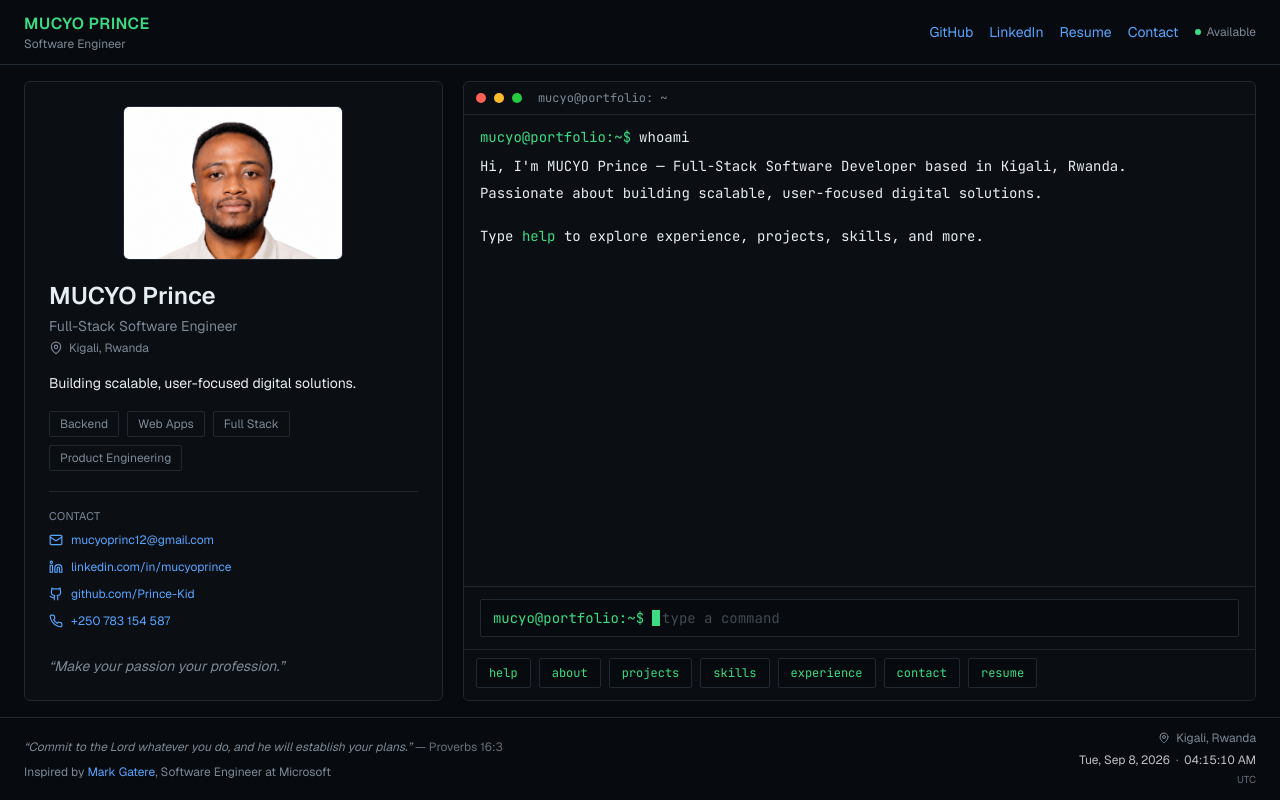
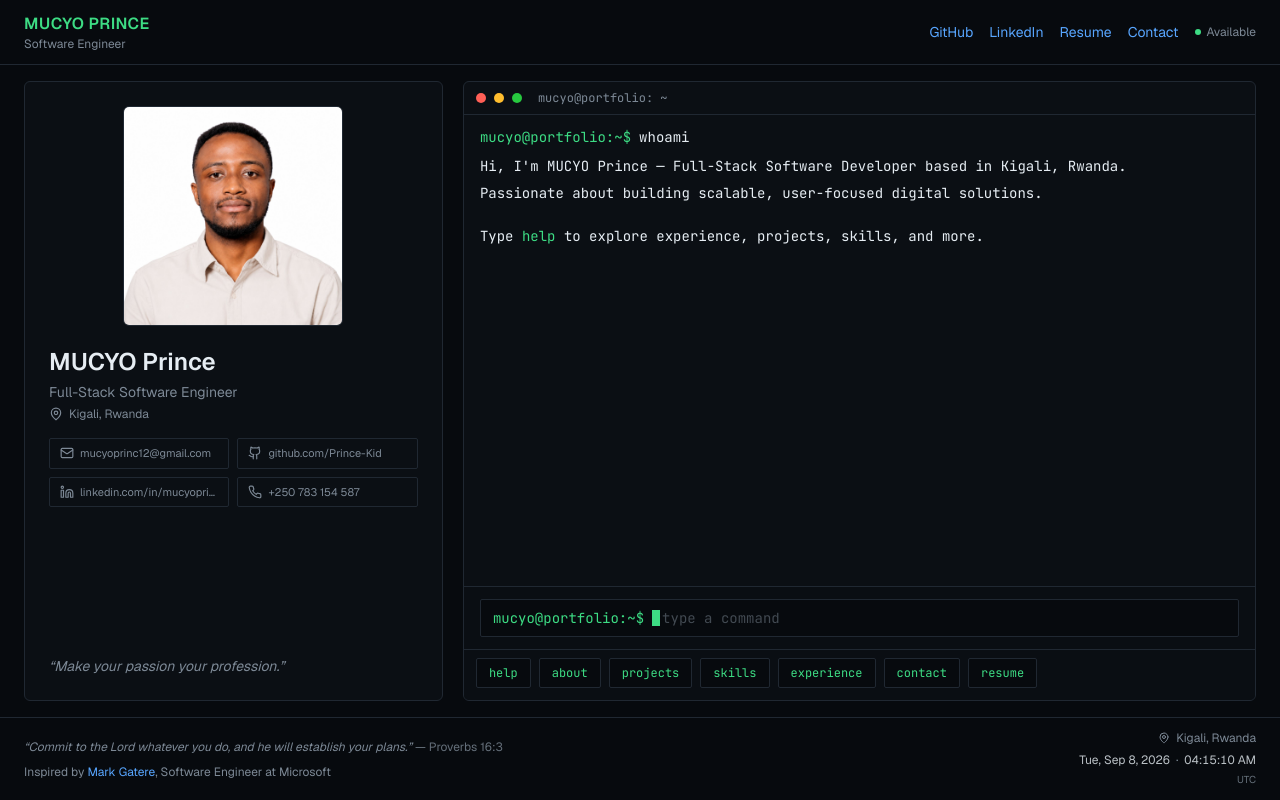
Before and after one commit to Prince-Kid/MUCYO-Prince, a React (Vite) app: page / in a window 1280 px wide. Built offline with nearby package versions, Linux system fonts and the light colour scheme.

Commit message:
Implement mobile profile visibility toggle in App component and refactor IdentityCard for improved contact link presentation. Update useTerminal hook to accept user command callback. Clean up unused code and styles for better maintainability.

```diff
--- a/src/App.tsx
+++ b/src/App.tsx
@@ -1,3 +1,4 @@
+import { useCallback, useState } from 'react';
 import { Header } from './components/Header';
 import { IdentityCard } from './components/IdentityCard';
 import { Terminal } from './components/Terminal/Terminal';
@@ -5,18 +6,39 @@ import { Footer } from './components/Footer';
 import { useTerminal } from './hooks/useTerminal';
 
 function App() {
-  const terminal = useTerminal();
+  const [mobileProfileVisible, setMobileProfileVisible] = useState(true);
+
+  const hideProfileOnMobile = useCallback(() => {
+    if (typeof window !== 'undefined' && window.matchMedia('(max-width: 1023px)').matches) {
+      setMobileProfileVisible(false);
+    }
+  }, []);
+
+  const terminal = useTerminal({ onUserCommand: hideProfileOnMobile });
 
   return (
     <div className="flex h-dvh max-h-dvh flex-col overflow-hidden bg-bg text-primary">
       <Header onContact={() => terminal.runShortcut('contact')} />
 
       <main className="mx-auto flex min-h-0 w-full max-w-[1400px] flex-1 flex-col gap-3 overflow-hidden px-4 py-3 md:gap-4 md:px-6 md:py-4 lg:flex-row lg:gap-5">
-        <div className="max-h-[38vh] min-h-0 w-full shrink-0 overflow-y-auto lg:max-h-none lg:flex lg:h-full lg:w-[34%] lg:max-w-md lg:flex-col">
+        <div
+          className={`min-h-0 w-full shrink-0 overflow-y-auto lg:flex lg:h-full lg:max-h-none lg:w-[34%] lg:max-w-md lg:flex-col ${
+            mobileProfileVisible ? 'max-h-[38vh]' : 'hidden lg:flex'
+          }`}
+        >
           <IdentityCard onRunCommand={terminal.runShortcut} />
         </div>
 
         <div className="flex min-h-0 w-full flex-1 flex-col overflow-hidden lg:w-[66%]">
+          {!mobileProfileVisible && (
+            <button
+              type="button"
+              onClick={() => setMobileProfileVisible(true)}
+              className="mb-2 shrink-0 self-start rounded-sm border border-border px-2.5 py-1 font-sans text-xs text-muted transition-colors hover:text-primary lg:hidden"
+            >
+              Show profile
+            </button>
+          )}
           <Terminal {...terminal} />
         </div>
       </main>
--- a/src/components/IdentityCard.tsx
+++ b/src/components/IdentityCard.tsx
@@ -1,109 +1,83 @@
 import { Github, Linkedin, Mail, MapPin, Phone } from 'lucide-react';
 import { profile } from '../data/profile';
 import { contact } from '../data/contact';
-
-const FOCUS_COMMANDS: Record<(typeof profile.focusAreas)[number], string> = {
-  Backend: 'skills',
-  'Full Stack': 'skills',
-  'Web Apps': 'projects',
-  'Product Engineering': 'projects',
-};
 
 interface IdentityCardProps {
   onRunCommand?: (command: string) => void;
 }
 
-export function IdentityCard({ onRunCommand }: IdentityCardProps) {
+const contactLinks = [
+  {
+    href: `mailto:${contact.email}`,
+    label: contact.email,
+    icon: Mail,
+    external: false,
+  },
+  {
+    href: contact.github,
+    label: contact.githubLabel,
+    icon: Github,
+    external: true,
+  },
+  {
+    href: contact.linkedin,
+    label: contact.linkedinLabel,
+    icon: Linkedin,
+    external: true,
+  },
+  {
+    href: contact.whatsapp,
+    label: contact.whatsappLabel,
+    icon: Phone,
+    external: true,
+  },
+] as const;
+
+export function IdentityCard({ onRunCommand: _onRunCommand }: IdentityCardProps) {
   return (
     <aside className="flex h-full min-h-0 flex-col">
       <div className="flex h-auto flex-col rounded-md border border-border bg-surface p-5 md:p-6 lg:h-full">
-        <div className="mx-auto w-full max-w-[200px] overflow-hidden rounded-md border border-border md:max-w-[220px]">
+        <div className="mx-auto w-full max-w-[220px] overflow-hidden rounded-md border border-border">
           <img
             src={profile.imageSrc}
             alt={profile.imageAlt}
-            className="aspect-square w-full object-cover object-top"
+            className="aspect-square w-full object-cover object-[center_20%]"
             width={220}
             height={220}
           />
         </div>
 
-        <div className="mt-5 space-y-1 text-center md:text-left">
+        <div className="mt-5 space-y-1 text-left">
           <h2 className="font-sans text-xl font-semibold text-primary md:text-2xl">
             {profile.name}
           </h2>
           <p className="font-sans text-sm text-muted">{profile.title}</p>
-          <p className="flex items-center justify-center gap-1.5 font-sans text-xs text-muted md:justify-start">
+          <p className="flex items-center gap-1.5 font-sans text-xs text-muted">
             <MapPin className="h-3.5 w-3.5 shrink-0" aria-hidden />
             {profile.location}
           </p>
         </div>
 
-        <p className="mt-4 font-sans text-sm leading-relaxed text-primary">
-          {profile.tagline}
-        </p>
-
-        <div className="mt-4 flex flex-wrap justify-center gap-2 md:justify-start">
-          {profile.focusAreas.map((area) => (
-            <button
-              key={area}
-              type="button"
-              onClick={() => onRunCommand?.(FOCUS_COMMANDS[area])}
-              className="cursor-pointer rounded-sm border border-border px-2.5 py-1 font-sans text-xs text-muted transition-colors hover:border-accent/40 hover:text-primary"
-            >
-              {area}
-            </button>
-          ))}
+        <div className="mt-4 grid w-full grid-cols-1 gap-2 sm:grid-cols-2">
+          {contactLinks.map((item) => {
+            const Icon = item.icon;
+            return (
+              <a
+                key={item.label}
+                href={item.href}
+                target={item.external ? '_blank' : undefined}
+                rel={item.external ? 'noopener noreferrer' : undefined}
+                title={item.label}
+                className="flex min-w-0 items-center gap-1.5 rounded-sm border border-border px-2.5 py-1.5 font-sans text-[11px] text-muted transition-colors hover:border-border hover:text-primary"
+              >
+                <Icon className="h-3.5 w-3.5 shrink-0" aria-hidden />
+                <span className="truncate">{item.label}</span>
+              </a>
+            );
+          })}
         </div>
 
-        <div className="mt-5 space-y-2 border-t border-border pt-4">
-          <p className="font-sans text-[11px] uppercase tracking-wide text-muted">Contact</p>
-          <ul className="space-y-2 font-sans text-xs">
-            <li>
-              <a
-                href={`mailto:${contact.email}`}
-                className="inline-flex max-w-full items-center gap-2 text-link transition-opacity hover:opacity-80"
-              >
-                <Mail className="h-3.5 w-3.5 shrink-0" aria-hidden />
-                <span className="truncate">{contact.email}</span>
-              </a>
-            </li>
-            <li>
-              <a
-                href={contact.linkedin}
-                target="_blank"
-                rel="noopener noreferrer"
-                className="inline-flex max-w-full items-center gap-2 text-link transition-opacity hover:opacity-80"
-              >
-                <Linkedin className="h-3.5 w-3.5 shrink-0" aria-hidden />
-                <span className="truncate">{contact.linkedinLabel}</span>
-              </a>
-            </li>
-            <li>
-              <a
-                href={contact.github}
-                target="_blank"
-                rel="noopener noreferrer"
-                className="inline-flex max-w-full items-center gap-2 text-link transition-opacity hover:opacity-80"
-              >
-                <Github className="h-3.5 w-3.5 shrink-0" aria-hidden />
-                <span className="truncate">{contact.githubLabel}</span>
-              </a>
-            </li>
-            <li>
-              <a
-                href={contact.whatsapp}
-                target="_blank"
-                rel="noopener noreferrer"
-                className="inline-flex max-w-full items-center gap-2 text-link transition-opacity hover:opacity-80"
-              >
-                <Phone className="h-3.5 w-3.5 shrink-0" aria-hidden />
-                <span className="truncate">{contact.whatsappLabel}</span>
-              </a>
-            </li>
-          </ul>
-        </div>
-
-        <p className="mt-6 pt-2 font-sans text-sm italic text-muted lg:mt-auto lg:pt-6">
+        <p className="mt-auto pt-6 text-left font-sans text-sm italic text-muted">
           &ldquo;{profile.quote}&rdquo;
         </p>
       </div>
--- a/src/data/profile.ts
+++ b/src/data/profile.ts
@@ -6,7 +6,7 @@ export const profile = {
   location: 'Kigali, Rwanda',
   imageSrc: '/profile.png',
   imageAlt: 'MUCYO Prince',
-  tagline: 'Building scalable, user-focused digital solutions.',
+
   quote: 'Make your passion your profession.',
   available: true,
   availabilityLabel: 'Available',
--- a/src/hooks/useTerminal.tsx
+++ b/src/hooks/useTerminal.tsx
@@ -25,7 +25,14 @@ const START_DELAY_MS = 280;
 const WHOAMI_TYPE_MS = 95;
 const BOOT_PAUSE_MS = 450;
 
-export function useTerminal() {
+interface UseTerminalOptions {
+  onUserCommand?: () => void;
+}
+
+export function useTerminal(options: UseTerminalOptions = {}) {
+  const { onUserCommand } = options;
+  const onUserCommandRef = useRef(onUserCommand);
+  onUserCommandRef.current = onUserCommand;
   const registry = useRef(createCommandRegistry()).current;
   const [history, setHistory] = useState<HistoryEntry[]>([]);
   const [currentInput, setCurrentInput] = useState('');
@@ -154,13 +161,21 @@ export function useTerminal() {
   );
 
   const runCommand = useCallback(
-    (rawInput: string, options?: { animated?: boolean; showPrompt?: boolean }) => {
+    (
+      rawInput: string,
+      cmdOptions?: { animated?: boolean; showPrompt?: boolean; isBoot?: boolean }
+    ) => {
       const { key, raw } = parseCommand(rawInput);
       if (!key) return;
 
-      const showPrompt = options?.showPrompt !== false;
-      const animated = options?.animated !== false;
+      const showPrompt = cmdOptions?.showPrompt !== false;
+      const animated = cmdOptions?.animated !== false;
+      const isBoot = cmdOptions?.isBoot === true;
       const id = ++idRef.current;
+
+      if (!isBoot) {
+        onUserCommandRef.current?.();
+      }
 
       if (key === 'clear') {
         clearStreamTimers();
@@ -229,7 +244,7 @@ export function useTerminal() {
         window.setTimeout(() => {
           if (cancelled) return;
           setTypedBootCommand('');
-          runCommand(command, { animated: true, showPrompt: true });
+          runCommand(command, { animated: true, showPrompt: true, isBoot: true });
           setBootComplete(true);
         }, BOOT_PAUSE_MS);
       }
```
